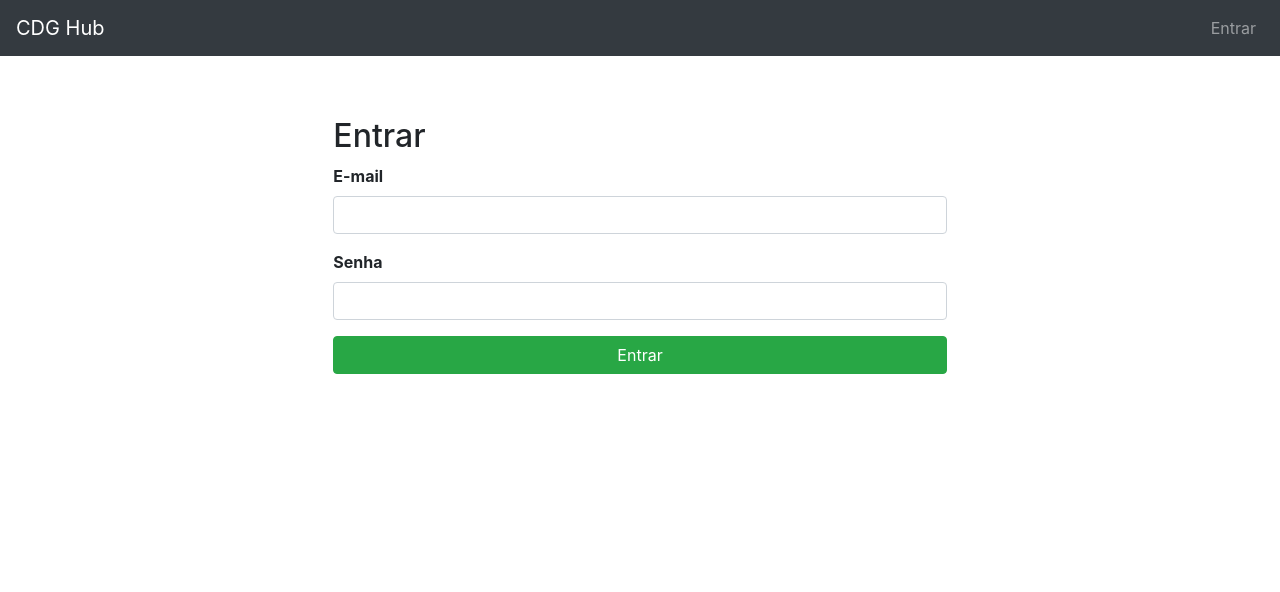
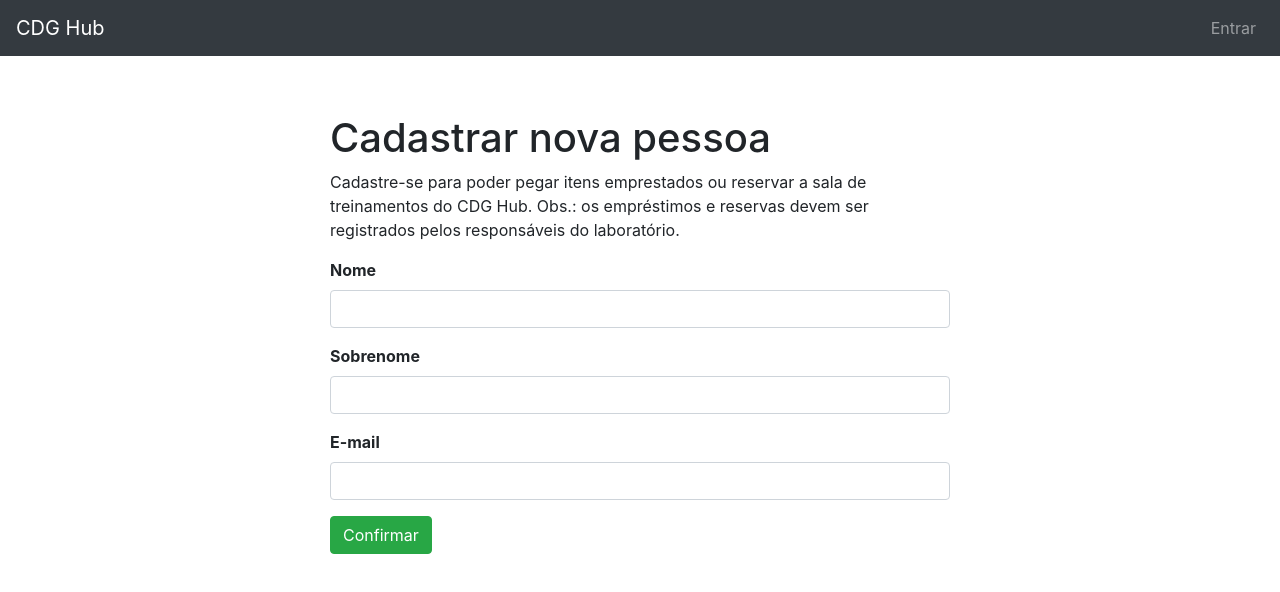
Before and after one commit to umluizlima/quartermaster-frontend, a Vue app: page /#/cadastrar-pessoa in a window 1280 px wide. Before the commit this address led to /#/entrar. Shown: the top 592 px of the page. Built offline with nearby package versions, Linux system fonts and the light colour scheme.

Commit message:
Change NewPerson view access to public, so thirdparties can register themselves

```diff
--- a/src/router.js
+++ b/src/router.js
@@ -118,7 +118,7 @@ let router = new Router({
       name: 'NewPerson',
       component: () => import('./views/NewPerson.vue'),
       meta: {
-        requiresAuth: true
+        // requiresAuth: true
       }
     }
   ]
--- a/src/views/NewPerson.vue
+++ b/src/views/NewPerson.vue
@@ -1,7 +1,8 @@
 <template lang="html">
   <div class="newPerson">
     <h1>Cadastrar nova pessoa</h1>
-    <p>Preencha este formulário para cadastrar uma pessoa que queira pegar um item emprestado ou então reservar a sala de treinamentos.</p>
+    <p v-if="$store.getters.isLoggedIn">Preencha este formulário para cadastrar uma pessoa que queira pegar um item emprestado ou então reservar a sala de treinamentos.</p>
+    <p v-else>Cadastre-se para poder pegar itens emprestados ou reservar a sala de treinamentos do CDG Hub. Obs.: os empréstimos e reservas devem ser registrados pelos responsáveis do laboratório.</p>
 
     <custom-alert/>
     <CustomForm :resource="api.resource" @submitted="createResource"/>
```
